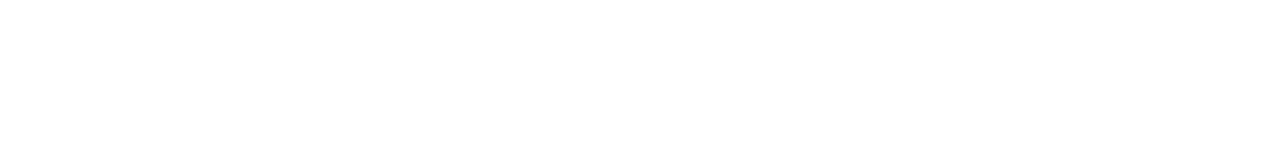
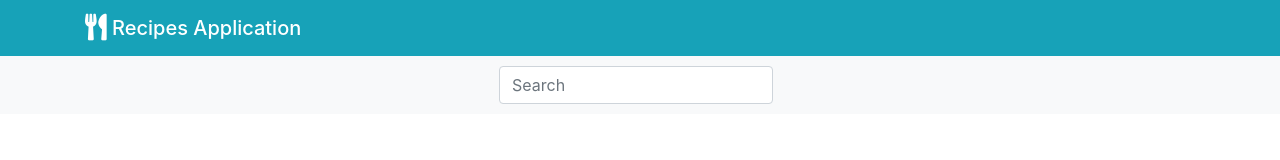
Before and after one commit to donchiadev/javascript-bootcamp-recipe-app, a website built with webpack: page public/index.html in a window 1280 px wide. Built offline with nearby package versions, Linux system fonts and the light colour scheme.

Commit message:
Added a header and search-bar in index.html, also modified the favicon

```diff
--- a/public/index.html
+++ b/public/index.html
@@ -2,10 +2,26 @@
 <html>
     <head>
         <link rel="stylesheet" href="https://stackpath.bootstrapcdn.com/bootstrap/4.2.1/css/bootstrap.min.css" integrity="sha384-GJzZqFGwb1QTTN6wy59ffF1BuGJpLSa9DkKMp0DgiMDm4iYMj70gZWKYbI706tWS" crossorigin="anonymous">
+        <link rel="stylesheet" href="https://use.fontawesome.com/releases/v5.7.1/css/all.css" integrity="sha384-fnmOCqbTlWIlj8LyTjo7mOUStjsKC4pOpQbqyi7RrhN7udi9RwhKkMHpvLbHG9Sr" crossorigin="anonymous">
         <link rel="icon" href="./images/favicon.png">
         <title>Recipe App | Home</title>
     </head>
     <body>
+        <nav class="navbar navbar-dark bg-info">
+            <div class="container">
+                <span class="navbar-brand mb-0 h1">
+                    <i class="fas fa-utensils fa-lg"></i>
+                    Recipes Application
+                </span>
+            </div>
+        </nav>
+        <ul class="nav justify-content-center bg-light" style="padding: 10px 0px;">
+            <li class="nav-item">
+                <form class="form-inline my-2 my-lg-0">
+                    <input class="form-control mr-sm-2" type="search" placeholder="Search" aria-label="Search">
+                </form>
+            </li>
+        </ul>
         <script src="./scripts/bundle.js"></script>
     </body>
 </html>
```
Also changed, not shown: public/images/favicon.png.
